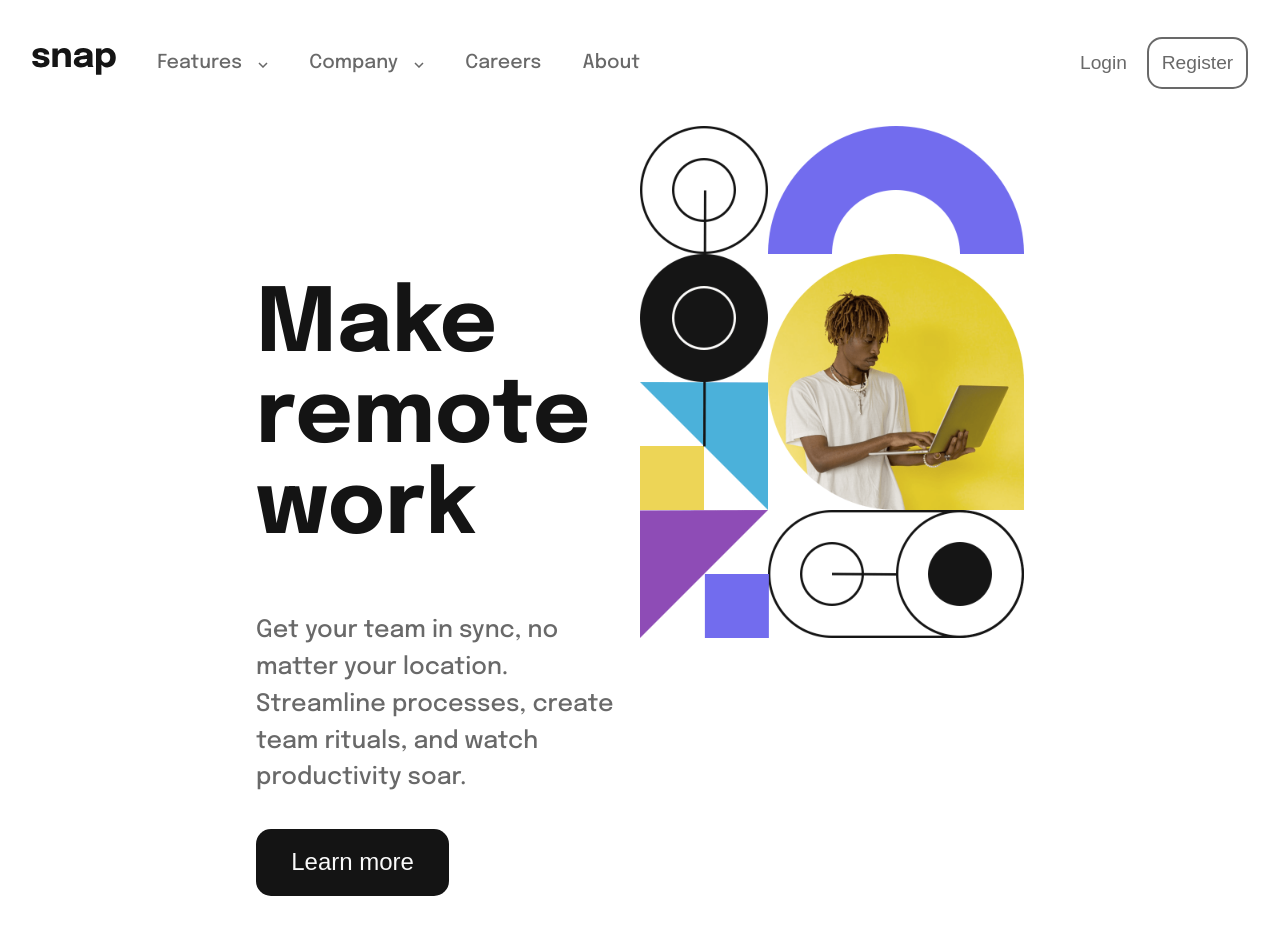
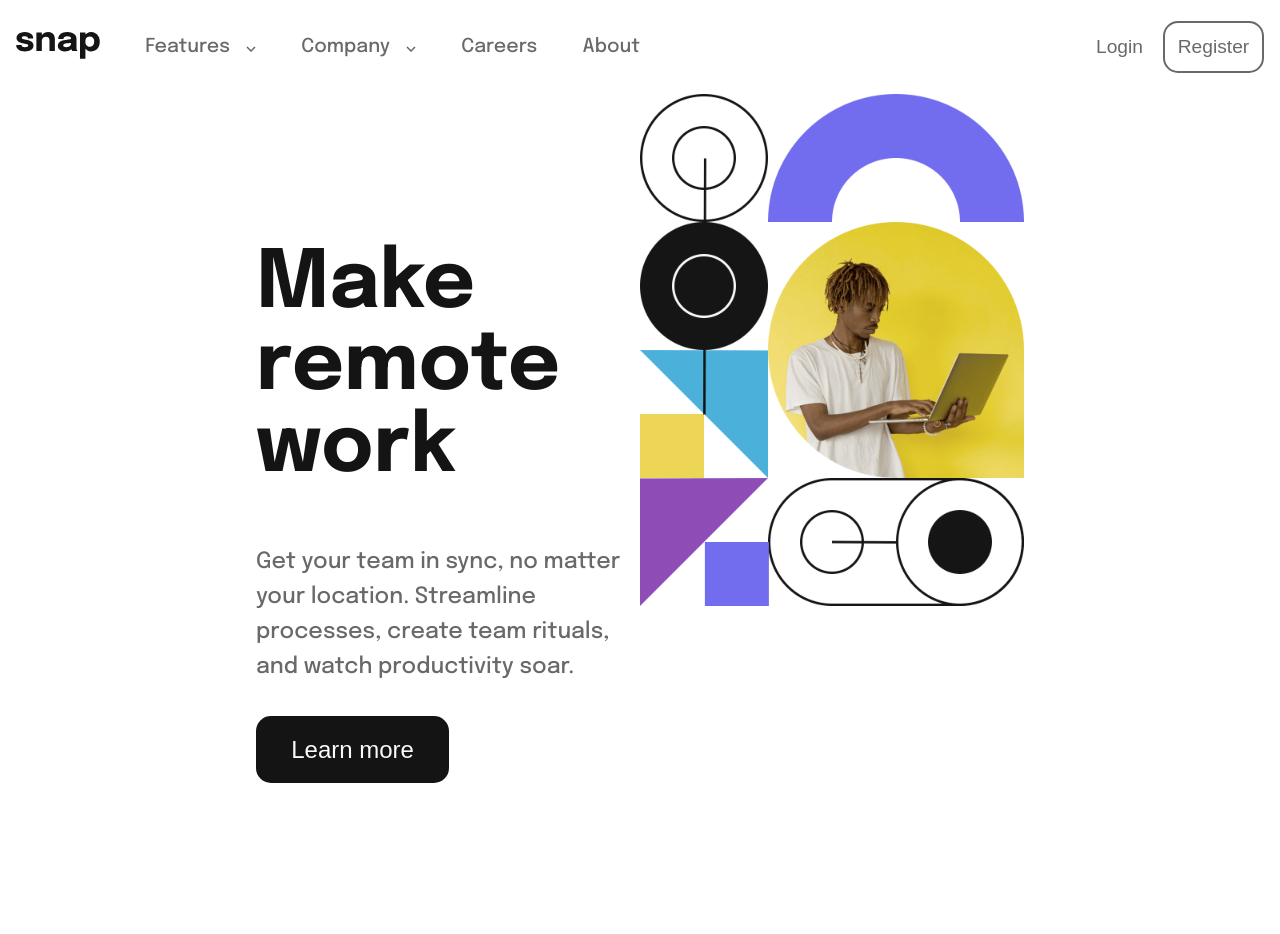
Before and after one commit to yuliia-p/Intro-section-with-dropdown-navigation, a website: page index.html in a window 1280 px wide. After the commit the page ends 879 px from the top, so only its background shows below. Drawn offline with Linux system fonts and the light colour scheme.

Commit message:
font size

```diff
--- a/css/styles.css
+++ b/css/styles.css
@@ -154,8 +154,9 @@ div.company-menu-destop p,
   }
 
   .desktop-menu-div {
-    padding: 2rem;
+    padding: 1rem;
     align-items: center;
+    font-size: 1rem;
   }
 
   .buttons-holder {
@@ -168,12 +169,12 @@ div.company-menu-destop p,
   }
 
   h1 {
-    font-size: 5.5rem;
+    font-size: 5rem;
   }
 
   div.text-holder p {
-    font-size: 1.5rem;
-    line-height: 2.3rem;
+    font-size: 1.4rem;
+    line-height: 2.2rem;
     margin-bottom: 2rem;
   }
 
```
